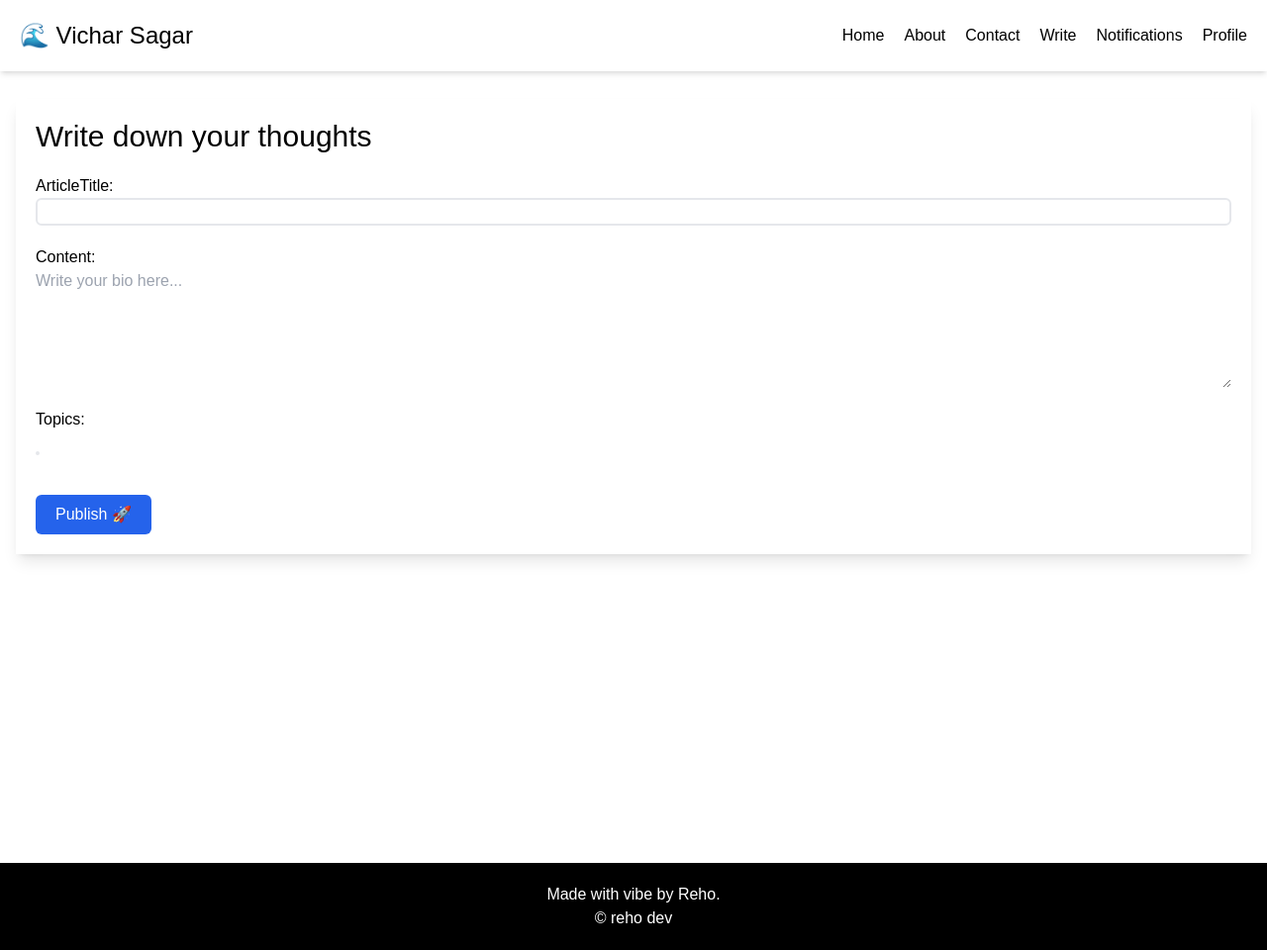
After one commit to rehan-ankalgi-7t2/vichar-sagar-django, a Django app: page /vicharsagar/article/create in a window 1280 px wide. The commit adds this page. Shown: the whole page at 99% size. Run offline with Django 5.2, Linux system fonts and the light colour scheme; data that the repository does not hold is empty; some libraries are stand-ins or nearby versions.

Commit message:
create article form implementation, yet to handle file and multiselect

```diff
--- a/config/static/style.css
+++ b/config/static/style.css
@@ -1,3 +1,11 @@
 body {
+    margin: 0;
+    padding: 0;
     font-family: sans-serif;
 }
+
+form p {
+    display: block;
+    width: 100%;
+    box-sizing: content-box;
+}
--- a/config/vicharsagar/forms.py
+++ b/config/vicharsagar/forms.py
@@ -1,5 +1,5 @@
 from django import forms
-from .models import Profile
+from .models import Profile, Article
 
 class ProfileForm(forms.ModelForm):
     class Meta:
@@ -10,3 +10,13 @@ class ProfileForm(forms.ModelForm):
             'twitter_handle': forms.TextInput(attrs={'class': 'border-2 focus:border-4 focus:border-blue-500 rounded-md block w-full'}),
             'facebook_handle': forms.TextInput(attrs={'class': 'border-2 focus:border-4 focus:border-blue-500 rounded-md block w-full'})
         }
+
+class ArticleForm(forms.ModelForm):
+    class Meta:
+        model = Article
+        fields = ['articleTitle', 'content', 'topics']
+        widgets={
+            'articleTitle': forms.TextInput(attrs={'class': 'border-2 focus:border-4 focus:border-blue-500 rounded-md block w-[100%]'}),
+            'content': forms.Textarea(attrs={'class': 'w-[100%] block rounded-md', 'rows': 5, 'cols': 100, 'placeholder': 'Write your bio here...'}),
+            'topics': forms.CheckboxSelectMultiple(attrs={'class': 'border-2 focus:border-4 focus:border-blue-500 rounded-md'})
+        }
--- a/config/vicharsagar/templates/layout.html
+++ b/config/vicharsagar/templates/layout.html
@@ -18,7 +18,7 @@
                 <li><a href="/">Home</a></li>
                 <li><a href="/about">About</a></li>
                 <li><a href="/contact">Contact</a></li>
-                <li><a href="/contact">Write</a></li>
+                <li><a href="/vicharsagar/article/create">Write</a></li>
                 <li><a href="/notifications">Notifications</a></li>
                 <li><a href="/vicharsagar/profile">Profile</a></li>
             </ul>
--- /dev/null
+++ b/config/vicharsagar/templates/vicharsagar/create_article.html
@@ -0,0 +1,20 @@
+{% extends "layout.html" %}
+{% block title %}Create new Article - Vichar Sagar{% endblock title %}
+{% block content %}
+    <div class="container mx-auto px-4 py-5 min-h-screen">
+        <div class="flex flex-col gap-2 mb-2">
+            {% if success_message %}
+                <span class="p-4 rounded-md bg-green-100 text-green-700">✅ {{success_message}}</span>
+            {% endif %}
+            {% if error_message %}
+                <span class="p-4 rounded-md bg-red-100 text-red-700">❌ {{error_message}}</span>
+            {% endif %}
+        </div>
+        <form method="POST" class="shadow-lg p-5 flex flex-col items-start gap-5 flex-grow">
+            <h1 class="text-3xl">Write down your thoughts</h1>
+            {% csrf_token %}
+            {{form.as_p}}
+            <button type="submit" class="py-2 px-5 bg-blue-600 text-white rounded-md">Publish 🚀</button>
+        </form>
+    </div>
+{% endblock content %}
--- a/config/vicharsagar/templates/vicharsagar/home.html
+++ b/config/vicharsagar/templates/vicharsagar/home.html
@@ -25,7 +25,9 @@
                                         <span>💬 {{article.comments_count}}</span>
                                     </div>
                                 </div>
-                                <img src="{{article.articleImage.url}}" alt="{{article.articleTitle}}" class="w-full bg-cover rounded-md h-[140px] origin-center" />
+                                {% if article.articleImage %}
+                                    <img src="{{article.articleImage.url}}" alt="{{article.articleTitle}}" class="w-full bg-cover rounded-md h-[140px] origin-center" />
+                                {% endif %}
                             </div>
                         {% endfor %}
                     </div>
--- a/config/vicharsagar/urls.py
+++ b/config/vicharsagar/urls.py
@@ -26,5 +26,6 @@ urlpatterns = [
     path("about/", views.about_view, name="about"),
     path("contact/", views.contact_view, name="contact"),
     path("notifications/", views.notifications_view, name="notifications"),
-    path("profile/edit", views.edit_profile_view, name="edit-profile")
+    path("profile/edit", views.edit_profile_view, name="edit-profile"),
+    path("article/create", views.create_article_view, name="create-article")
 ]
--- a/config/vicharsagar/views.py
+++ b/config/vicharsagar/views.py
@@ -5,7 +5,7 @@ from django.contrib.auth.models import User
 from django.db import IntegrityError
 from django.contrib.auth import authenticate, login, logout
 from .models import Article, Topic, Profile
-from .forms import ProfileForm
+from .forms import ProfileForm, ArticleForm
 
 # Create your views here.
 def home_view(request):
@@ -171,3 +171,18 @@ def edit_profile_view(request):
             form = ProfileForm()
 
     return render(request, "vicharsagar/edit_profile.html", {'form': form})
+
+def create_article_view(request):
+    if request.method == 'POST':
+        form = ArticleForm(request.POST)
+
+        if form.is_valid():
+            new_article = form.save(commit=False)
+            new_article.author = request.user
+            new_article.save()
+            messages.success(request, 'Your article  was successfully published!')
+            return redirect('home')
+    else:
+        form = ArticleForm()
+
+    return render(request, "vicharsagar/create_article.html", {'form': form})
```
